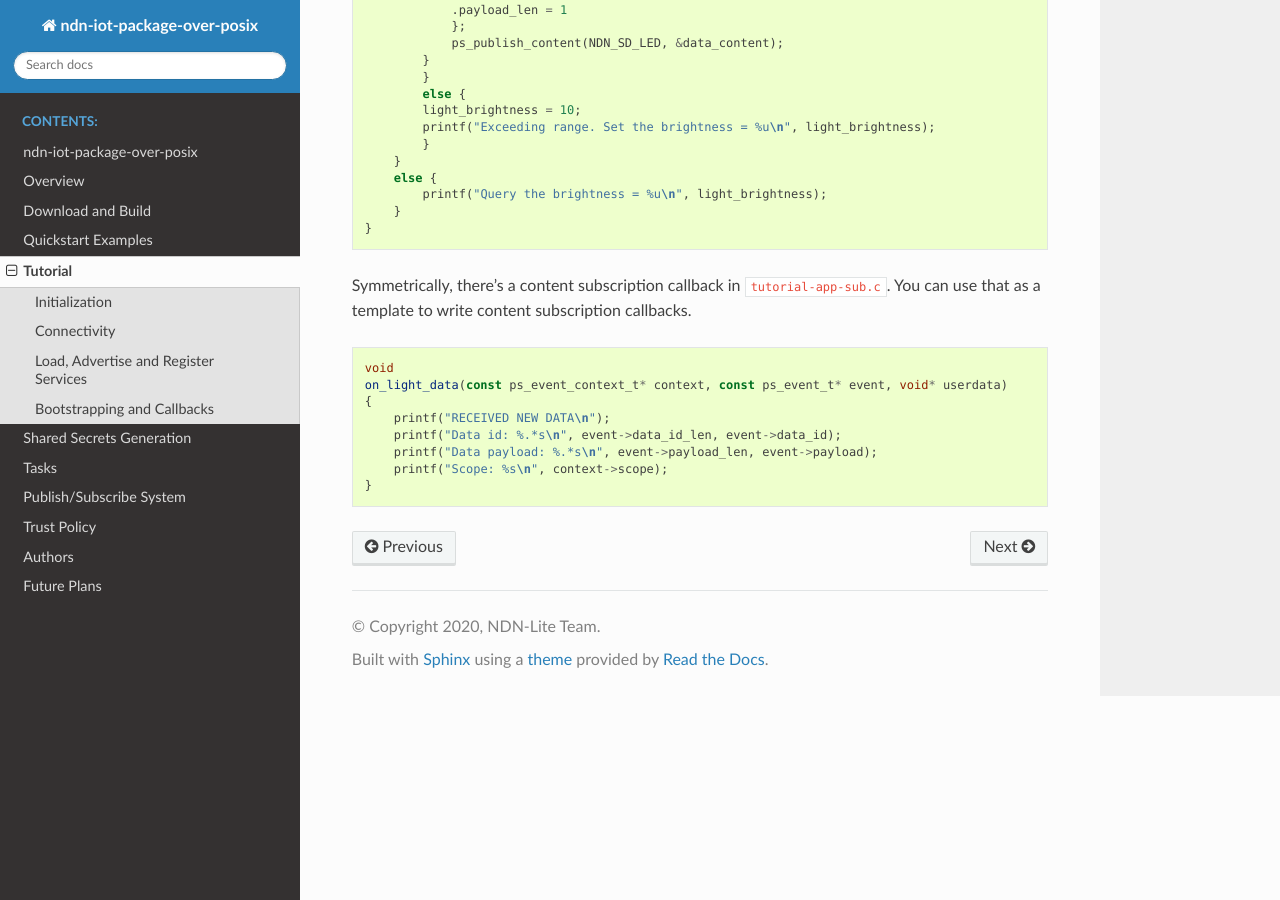
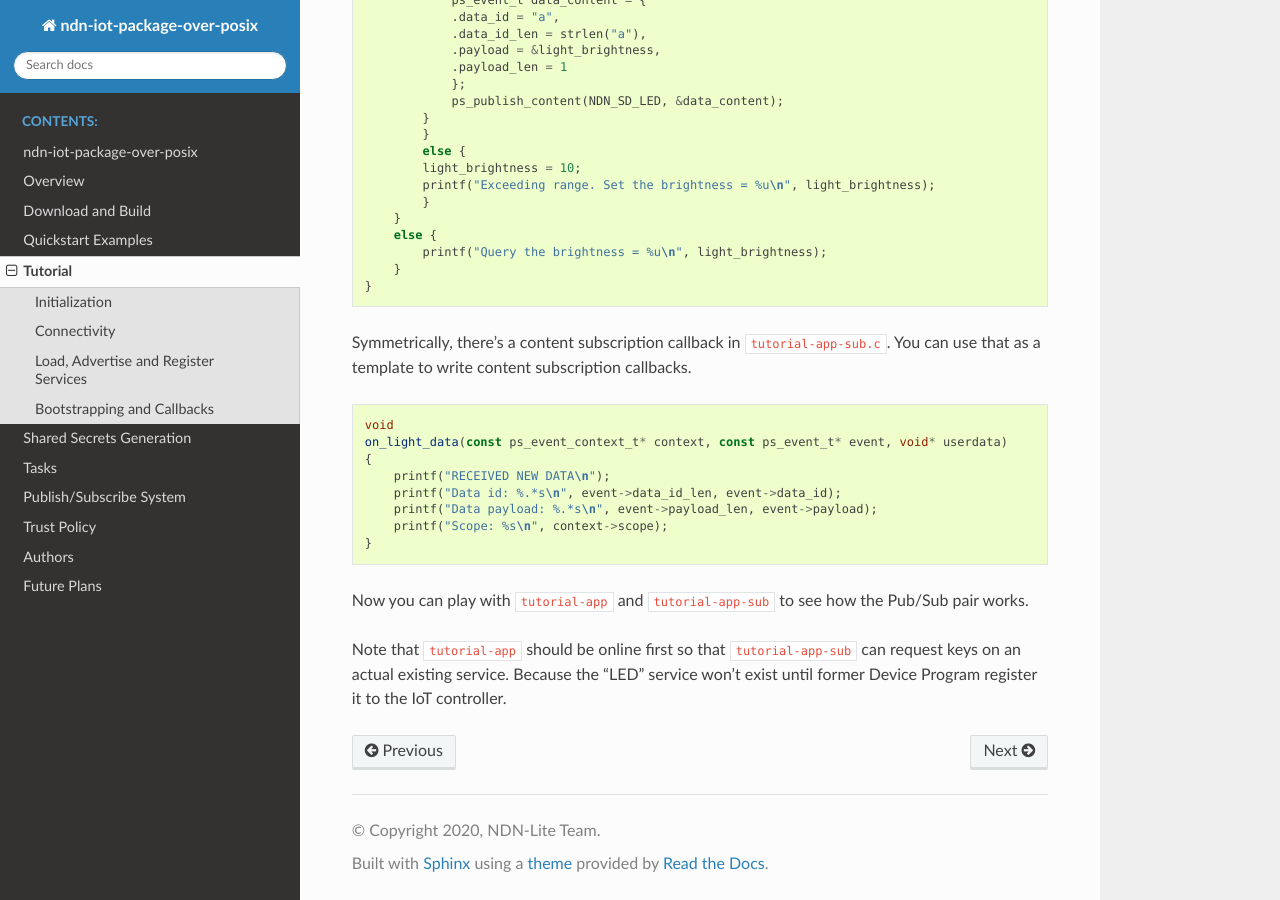
Before and after one commit to named-data-iot/ndn-iot-package-over-posix, a Sphinx documentation site: the page built from docs/src/tutorial.rst, in a window 1280 px wide and 900 px high, scrolled down 3069 px. Built offline with Sphinx 7.4.7 and the Read the Docs theme 2.0.0, drawn with Linux system fonts in a browser that asks for light colours; some of the changed text lies outside the part shown.

Commit message:
more descriptions in tutorial

```diff
--- a/docs/src/tutorial.rst
+++ b/docs/src/tutorial.rst
@@ -2,6 +2,7 @@ Tutorial
 ============
 
 After playing with quickstart examples, now we go through ``tutorial-app.c`` by lines to see the details.
+This is a typical LED Device Program that subscribes to command and publishes some hello messages in "LED" service.
 
 Initialization
 --------------
@@ -94,6 +95,8 @@ In the quickstart examples, the behavior is subscribes to the LED command and pe
     {
         ps_subscribe_to_command(NDN_SD_LED, "", on_light_command, NULL);
         periodic_publish(0, NULL);
+        // enable this when you subscribe to content
+        //ps_after_bootstrapping();
     }
 
 ``on_light_command`` defines the logic upon receiving the command. You can use this as a template when writing command callbacks.
@@ -164,3 +167,8 @@ Symmetrically, there's a content subscription callback in ``tutorial-app-sub.c``
         printf("Data payload: %.*s\n", event->payload_len, event->payload);
         printf("Scope: %s\n", context->scope);
     }
+
+Now you can play with ``tutorial-app`` and ``tutorial-app-sub`` to see how the Pub/Sub pair works.
+
+Note that ``tutorial-app`` should be online first so that ``tutorial-app-sub`` can request keys on an actual existing service.
+Because the "LED" service won't exist until former Device Program register it to the IoT controller.
```
Also changed, not shown: 1 other file.
